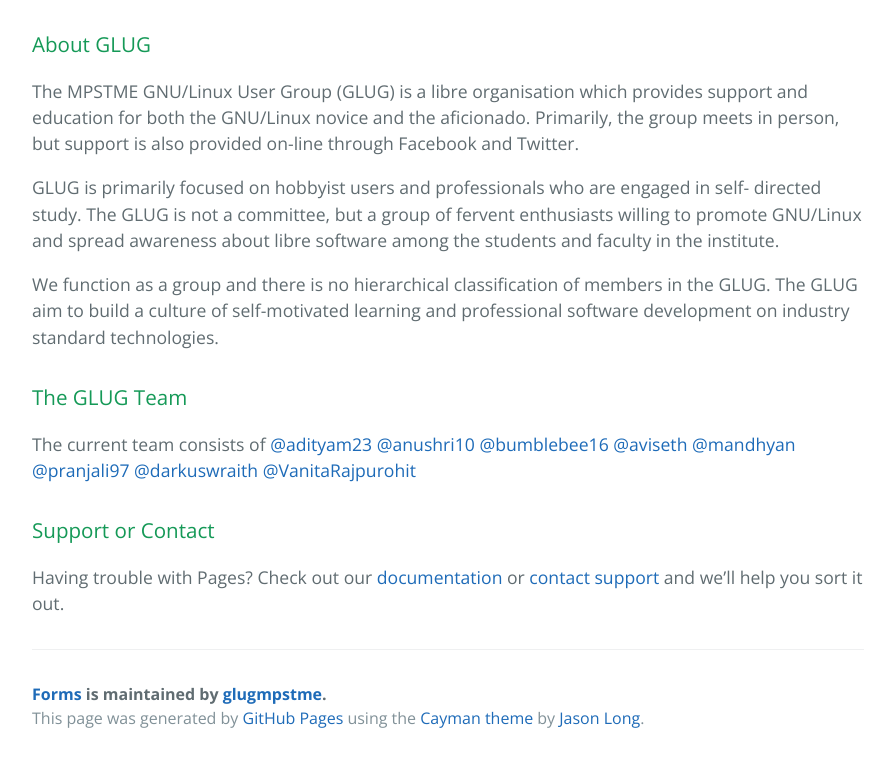
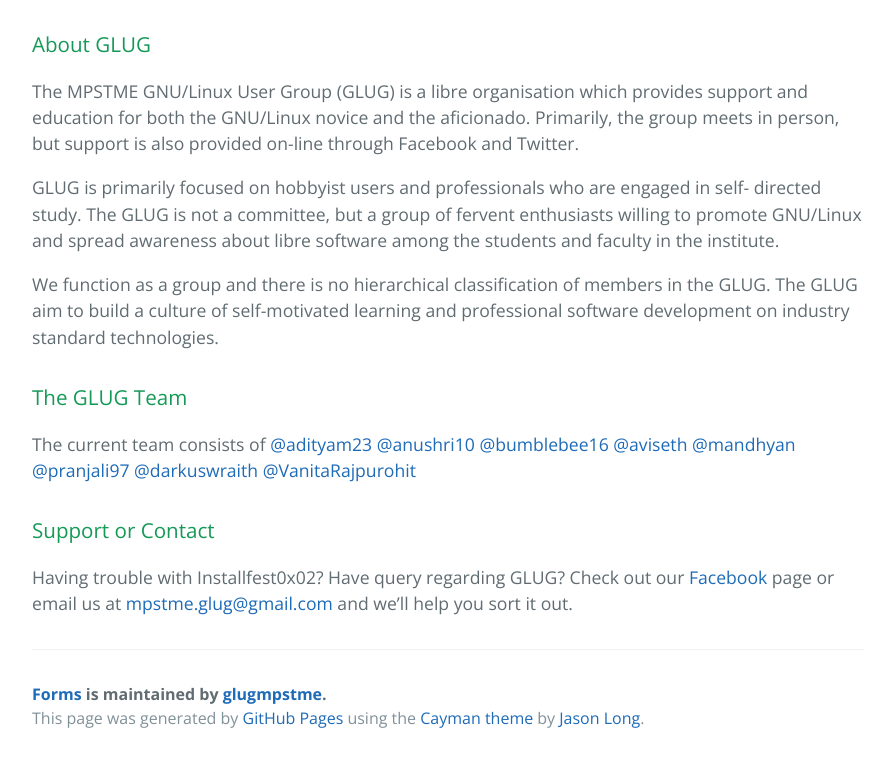
Before and after one commit to glugmpstme/forms, a plain HTML site: page index.html in a window 1280 px wide. Shown: the part 598-1360 px from the top of the page, without its empty margins (192-1087 px from the left). Drawn offline with nearby package versions, Linux system fonts and the light colour scheme.

Commit message:
fixed contact us

```diff
--- a/index.html
+++ b/index.html
@@ -49,7 +49,7 @@ The GLUG aim to build a culture of self-motivated learning and professional soft
 <h3>
 <a id="support-or-contact" class="anchor" href="#support-or-contact" aria-hidden="true"><span aria-hidden="true" class="octicon octicon-link"></span></a>Support or Contact</h3>
 
-<p>Having trouble with Pages? Check out our <a href="https://help.github.com/pages">documentation</a> or <a href="https://github.com/contact">contact support</a> and we’ll help you sort it out.</p>
+<p>Having trouble with Installfest0x02? Have query regarding GLUG? Check out our <a href="https://www.facebook.com/mpstme.glug/">Facebook</a> page or email us at <a href="mailto:mpstme.glug@gmail.com">mpstme.glug@gmail.com</a> and we’ll help you sort it out.</p>
 
       <footer class="site-footer">
         <span class="site-footer-owner"><a href="https://github.com/glugmpstme/installfest0x02">Forms</a> is maintained by <a href="https://github.com/glugmpstme">glugmpstme</a>.</span>
```
